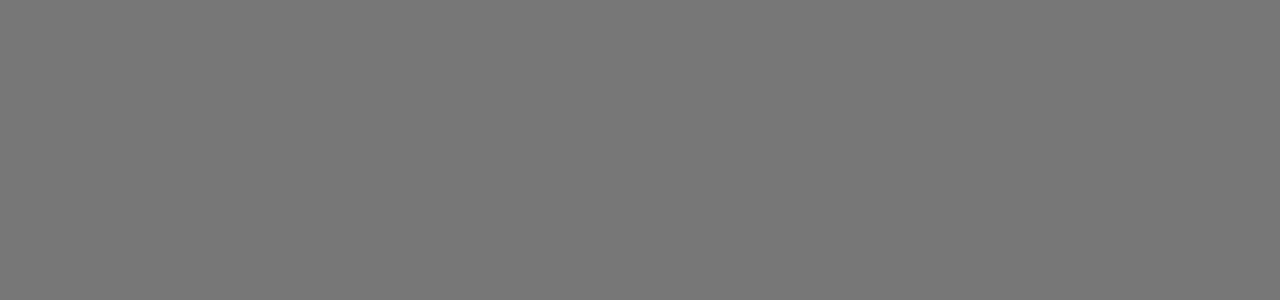
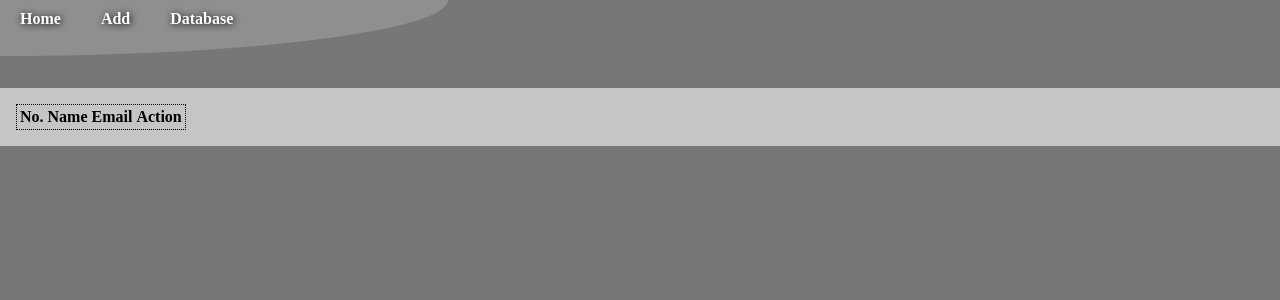
Before and after one commit to EOGames/LocalStorage, a React (Create React App) app: page /database in a window 1280 px wide. Shown: the top 300 px of the page. Built offline with nearby package versions, Linux system fonts and the light colour scheme.

Commit message:
Local Storage With Add Edit And Delete Working

```diff
--- a/src/App.js
+++ b/src/App.js
@@ -1,5 +1,7 @@
 import {Route,Routes } from "react-router-dom";
 import AddUser from "./components/AddUser";
+import EditUser from "./components/EditUser";
+import Topbar from "./components/Topbar";
 import UserList from "./components/UserList";
 
 function App() {
@@ -9,6 +11,7 @@ function App() {
             <Route path="/" element ={<Home />} />
             <Route path="add" element={<AddUser />} />
             <Route path="database" element= {<UserList />} />
+            <Route path="/edit" element = {<EditUser />} />
         </Routes>
 
 
@@ -22,8 +25,9 @@ export default App;
 
 function Home() {
   return (
-    <div>
-       its Home
-    </div>
+    <>
+        <Topbar />
+    </>
+
   )
 }
--- a/src/components/AddUser.js
+++ b/src/components/AddUser.js
@@ -1,13 +1,17 @@
 import React from 'react'
-//import { NavLink } from 'react-router-dom';
-//localStorage.clear();
+import Topbar from './Topbar';
+
+
 function AddUser() {
   return (
-    <div className='container'>
-        <label >Name</label> <input id='name' type="text" placeholder='Name' /> <br />
-        <label >Email</label> <input id='email' type="text" placeholder='Email' /> <br />
-        <button onClick={AddUserToList}>Save</button>
-    </div>
+    <>
+        <Topbar />
+        <div className='container'>
+            <label >Name</label> <input id='name' type="text" placeholder='Name' /> <br />
+            <label >Email</label> <input id='email' type="text" placeholder='Email' /> <br />
+            <button onClick={AddUserToList}>Save</button>
+        </div>
+    </>
   )
 }
 
@@ -42,10 +46,6 @@ function AddUserToList()
     if (data.length <=0)
     {
         count = 0;
-        // data[0] = {
-        //     'name' : nameV,
-        //     'email': emailV
-        // }
     }
     else
     {
@@ -65,7 +65,6 @@ function AddUserToList()
     localStorage.setItem('data',JSON.stringify(data));
     // count = 0;
 
-
     ShowData();
 }
 
@@ -82,7 +81,6 @@ function ShowData()
             console.log(data);
 
 
-
     }
 
 }
--- /dev/null
+++ b/src/components/EditUser.js
@@ -0,0 +1,100 @@
+import React from 'react'
+import Topbar from './Topbar';
+//import { useNavigate } from 'react-router-dom';
+
+
+const EditUser = () =>
+ {
+    let data = [];
+    let count = 0;
+
+    let nameV = "";
+    let emailV ="";
+
+    function  LoadData()
+{
+
+    if (localStorage.getItem('edit_id') === null)
+    return;
+
+    if (localStorage.getItem('edit_id') !== null)
+    {
+        count = localStorage.getItem('edit_id');
+    }
+
+    if (localStorage.getItem('data') !== null)
+    {
+        data =  JSON.parse(localStorage.getItem('data'));
+    }
+
+    // let _name = document.getElementById('name');
+    // let  _email =  document.getElementById('email');
+
+    nameV = data[count].name;
+    emailV = data[count].email;
+
+
+
+}
+LoadData();
+
+  const UpdateUser = ()=>
+{
+    //const nav = useNavigate();
+    if (localStorage.getItem('edit_id') === null)
+        return;
+
+
+
+    let data = [];
+    let count = 0;
+
+    let nameV = "";
+    let emailV ="";
+
+      const _name = document.getElementById('name');
+      const  _email = document.getElementById('email');
+
+      nameV = _name.value;
+      emailV = _email.value;
+
+     if (localStorage.getItem('edit_id') !== null)
+     {
+         count = localStorage.getItem('edit_id');
+     }
+
+     if (localStorage.getItem('data') !== null)
+     {
+         data =  JSON.parse(localStorage.getItem('data'));
+     }
+
+    data[count] =
+    {
+        name: nameV,
+        email: emailV
+    }
+
+    localStorage.setItem('data',JSON.stringify(data));
+
+    if (localStorage.getItem('edit_id') !== null)
+    {
+        localStorage.removeItem('edit_id');
+    }
+
+    // nav('/database');
+}
+
+
+  return (
+    <>
+        <Topbar />
+        <div className='container'>
+                <label >Name</label> <input id='name' type="text" placeholder='Name' defaultValue={nameV} /> <br />
+                <label >Email</label> <input id='email' type="text" placeholder='Email' defaultValue={emailV} /> <br />
+                <button onClick={UpdateUser}>Update</button>
+        </div>
+    </>
+  )
+}
+
+export default EditUser;
--- a/src/components/Row.js
+++ /dev/null
@@ -1,16 +0,0 @@
-import React from 'react'
-
-function Row(props) {
-  return (
-    <div>
-
-
-        {props.id}
-        {props.name}
-        {props.email}
-
-    </div>
-  )
-}
-
-export default Row
--- /dev/null
+++ b/src/components/Topbar.js
@@ -0,0 +1,14 @@
+import React from "react";
+import { NavLink } from "react-router-dom";
+
+const Topbar = function ()
+{
+    return(
+        <div className="topbar">
+            <NavLink to={'/'} className='nav'> Home</NavLink>
+            <NavLink to={'/add'} className='nav'> Add</NavLink>
+            <NavLink to={'/database'} className='nav'> Database</NavLink>
+        </div>
+    );
+}
+export default Topbar;
--- a/src/components/UserList.js
+++ b/src/components/UserList.js
@@ -1,31 +1,87 @@
-import React from 'react'
-import Row from './Row';
+import React, {useState, useEffect} from 'react'
+import Topbar from './Topbar';
+ import { useNavigate } from 'react-router-dom';
 
-// let genratedData = [];
 let data = [];
-let genratedList = [];
-function UserList() {
+function UserList()
+{
+   const [user,setUser] = useState([])
+   const navigate = useNavigate();
+
+function Delete(id)
+{
+   data.splice(id,1);
+
+   console.log(data);
+   localStorage.setItem('data',JSON.stringify(data));
+   GetDatabase();
+}
+
+   function GetDatabase()
+   {
+    if (localStorage.getItem('data') !== null)
+    {
+         data = localStorage.getItem('data');
+         data = JSON.parse(data);
+         setUser(data);
+    }
+   }
+
+   useEffect(function()
+   {
+      GetDatabase();
+      console.log ("called");
+   },[]);
+
+   function SaveIdAndLoadEditMenu(id)
+{
+   if (localStorage.getItem('edit_id') !==null)
+   {
+      localStorage.removeItem('edit_id');
+   }
+   localStorage.setItem('edit_id',id);
+   console.log("id set " + id);
+   navigate('/edit');
+}
+
   return (
-    <div>
-       {GetDatabase()}
+   <>
+   <Topbar />
+    <div className= 'dataList'>
+      <table>
+         <thead>
+
+         <tr>
+            <th>No.</th>
+            <th>Name</th>
+            <th>Email</th>
+            <th>Action</th>
+         </tr>
+         </thead>
+
+         <tbody>
+
+
+            {
+               user.map((usr,index) =>
+
+                  <tr key={index}>
+                     <td >{index}</td>
+                     <td className='td1'>{usr.name}</td>
+                     <td className='td2'>{usr.email}</td>
+                     <td className='td_btn'>
+                        <button className='editBtn textShadow'onClick={()=> SaveIdAndLoadEditMenu(index)} >Edit</button>
+                        <button className='deleteBtn textShadow' onClick={() => Delete(index)}>Delete</button>
+                     </td>
+                  </tr>
+               )
+            }
+         </tbody>
+
+      </table>
     </div>
+   </>
   )
 }
 
 export default UserList;
-
-function GetDatabase()
-{
-    genratedList = [];
-    if (localStorage.getItem('data') !== null)
-    {
-         data = localStorage.getItem('data');
-         data = JSON.parse(data);
-            console.log(typeof(data));
-         for(let i=0; i <data.length; i++)
-         {
-            genratedList[i] =  <Row key ={i} id ={i} name ={data[i].name} email ={data[i].email} />
-         }
-    }
-        return genratedList ;
-}
--- a/src/index.css
+++ b/src/index.css
@@ -36,3 +36,80 @@ button:hover
 {
     transform: scaleX(1.1);
 }
+
+.topbar
+{
+    display: flex;
+    background-color: #8f8f8f;
+    width: 35%;
+    height: 7vh;
+
+    border-bottom-right-radius: 100%;
+    border-bottom-left-radius: 0;
+
+    color: white;
+    text-decoration: none;
+    flex-direction: row;
+    justify-content: flex-start;
+}
+
+.nav
+{
+    color: white;
+    text-decoration: none;
+    font-weight: 900;
+    text-shadow: 1px 1px 7px black;
+    padding: 10px 20px;
+}
+
+.dataList
+{
+    margin-top: 4vh;
+    background-color: rgba(255, 255, 255, 0.575);
+    padding: 2vh;
+}
+
+table
+{
+    border: 1px dotted black;
+}
+
+td
+{
+    border:  1px dotted #fa2727;
+}
+
+.td1
+{
+    width: 15%;
+}
+.td2
+{
+    width: 45%;
+}
+.td_btn button
+{
+    width: 100px;
+    height: 25px;
+    margin-left: 10px;
+    font-weight: 900;
+
+}
+
+.textShadow
+{
+    color: rgb(253, 253, 253);
+    /* stroke: 1px #080000; */
+    text-shadow: 2px 2px 2px rgb(0, 0, 0)
+    /* -webkit-text-stroke: 1px black; */
+}
+
+.editBtn
+{
+    background-color: rgb(173, 255, 228);
+}
+
+.deleteBtn
+{
+    background-color: rgb(255, 133, 111);
+}
```
